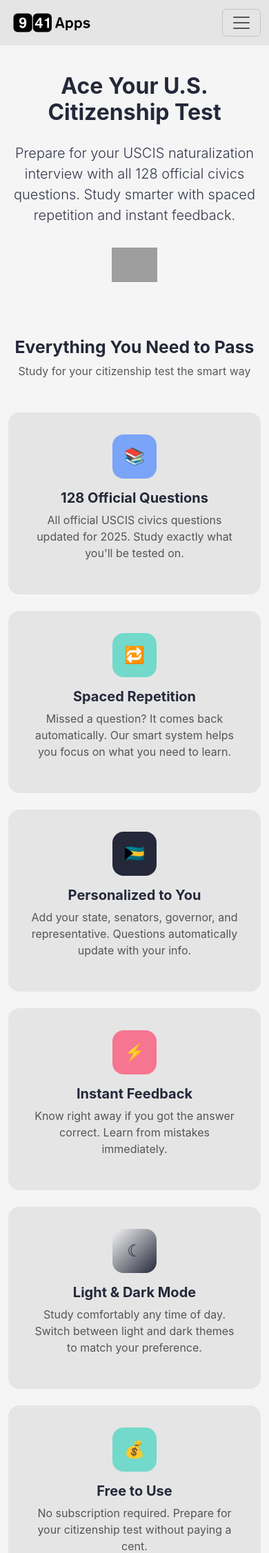
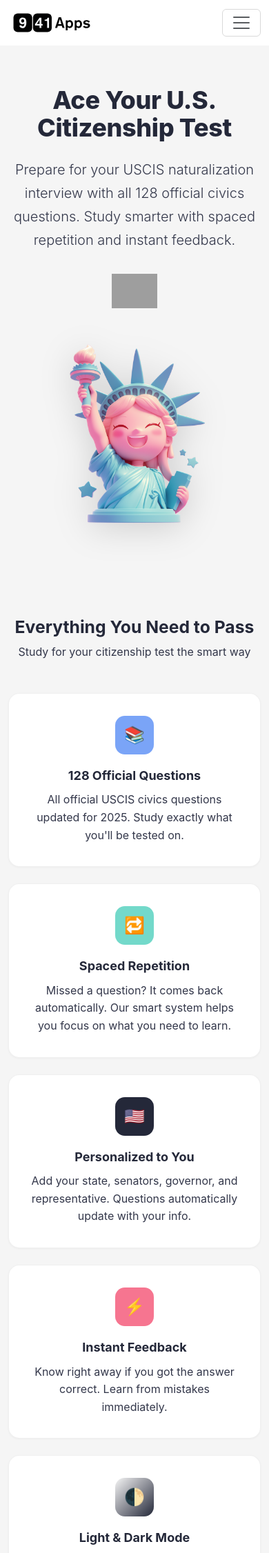
Before and after one commit to blakecrosley/acecitizenship.app, a FastAPI app: page / in a window 390 px wide. Shown: the top 2252 px of the page at 69% size. Run offline with FastAPI, Linux system fonts and the light colour scheme; some libraries are stand-ins or nearby versions; grey boxes are pictures that could not be loaded.

Commit message:
Improve design: typography, spacing, contrast, and accessibility
- Improve figure-ground contrast (white cards on gray background)
- Enhance hero typography (larger, tighter letter-spacing)
- Add WCAG AA compliant link color (#4A7FD9)
- Add :focus-visible styles for keyboard accessibility
- Refine card hover animations with proper easing
- Increase mobile spacing for better breathing room
- Improve CTA section with border separators
- Update feature icon color system with CSS classes
- Add mascot images and development run script

🤖 Generated with [Claude Code](https://claude.com/claude-code)

Co-Authored-By: Claude Opus 4.5 <noreply@anthropic.com>

```diff
--- a/app/static/css/custom.css
+++ b/app/static/css/custom.css
@@ -4,11 +4,13 @@
 :root {
     /* Light mode (default) */
     --ace-primary: #7AA4F7;
+    --ace-primary-text: #4A7FD9; /* Darker for text - WCAG AA compliant */
     --ace-secondary: #242839;
     --ace-success: #73D9CA;
     --ace-error: #F67590;
     --ace-background: #F5F5F5;
-    --ace-surface: #E5E5E5;
+    --ace-surface: #FFFFFF; /* White cards on gray background for better figure-ground */
+    --ace-surface-border: rgba(0, 0, 0, 0.06);
     --ace-text-primary: #242839;
     --ace-text-secondary: #33374A;
     --ace-disabled: #999BB3;
@@ -17,22 +19,25 @@
     --bs-primary: var(--ace-primary);
     --bs-body-bg: var(--ace-background);
     --bs-body-color: var(--ace-text-primary);
-    --bs-link-color: var(--ace-primary);
+    --bs-link-color: var(--ace-primary-text);
 }
 
 [data-theme="dark"] {
     --ace-primary: #7AA4F7;
+    --ace-primary-text: #7AA4F7; /* Same in dark mode - already good contrast */
     --ace-secondary: #F5F5F5;
     --ace-success: #73D9CA;
     --ace-error: #F67590;
     --ace-background: #1B1D25;
-    --ace-surface: #191A1F;
+    --ace-surface: #252830;
+    --ace-surface-border: rgba(255, 255, 255, 0.08);
     --ace-text-primary: #BFC7F5;
     --ace-text-secondary: #BFC7F5;
     --ace-disabled: #575D8A;
 
     --bs-body-bg: var(--ace-background);
     --bs-body-color: var(--ace-text-primary);
+    --bs-link-color: var(--ace-primary-text);
 }
 
 /* Typography - Rounded system fonts */
@@ -45,6 +50,17 @@ body {
 
 h1, h2, h3, h4, h5, h6 {
     font-weight: 700;
+    color: var(--ace-text-primary);
+}
+
+/* Override Bootstrap's text-muted for proper contrast */
+.text-muted {
+    color: var(--ace-text-secondary) !important;
+}
+
+/* Secondary text class for descriptions */
+.text-secondary-custom {
+    color: var(--ace-text-secondary);
 }
 
 /* Navbar */
@@ -107,14 +123,17 @@ h1, h2, h3, h4, h5, h6 {
 /* Cards and surfaces */
 .card {
     background-color: var(--ace-surface);
-    border: none;
+    border: 1px solid var(--ace-surface-border);
     border-radius: 16px;
-    transition: background-color 0.3s ease;
+    box-shadow: 0 1px 3px rgba(0, 0, 0, 0.04);
+    transition: transform 200ms cubic-bezier(0.4, 0, 0.2, 1),
+                box-shadow 200ms cubic-bezier(0.4, 0, 0.2, 1),
+                background-color 0.3s ease;
 }
 
 .card:hover {
     transform: translateY(-2px);
-    box-shadow: 0 8px 24px rgba(0, 0, 0, 0.1);
+    box-shadow: 0 8px 24px rgba(0, 0, 0, 0.08);
 }
 
 /* Buttons */
@@ -146,19 +165,42 @@ h1, h2, h3, h4, h5, h6 {
 
 /* Hero section */
 .hero {
-    padding: 80px 0;
-    text-align: center;
+    padding: 100px 0;
 }
 
 .hero h1 {
-    font-size: 3rem;
+    font-size: 3.5rem;
+    font-weight: 800;
+    letter-spacing: -0.02em;
+    line-height: 1.1;
     margin-bottom: 1.5rem;
+    color: var(--ace-text-primary);
 }
 
 .hero .lead {
     font-size: 1.25rem;
+    line-height: 1.7;
     color: var(--ace-text-secondary);
     margin-bottom: 2rem;
+    max-width: 480px;
+}
+
+/* Hero mascot */
+.hero-mascot {
+    position: relative;
+}
+
+.mascot-image {
+    max-width: 280px;
+    width: 100%;
+    height: auto;
+    filter: drop-shadow(0 8px 24px rgba(0, 0, 0, 0.15));
+    animation: float 3s ease-in-out infinite;
+}
+
+@keyframes float {
+    0%, 100% { transform: translateY(0); }
+    50% { transform: translateY(-6px); }
 }
 
 /* Features section */
@@ -167,15 +209,35 @@ h1, h2, h3, h4, h5, h6 {
 }
 
 .feature-icon {
-    width: 64px;
-    height: 64px;
+    width: 56px;
+    height: 56px;
     background-color: var(--ace-primary);
-    border-radius: 16px;
+    border-radius: 14px;
     display: flex;
     align-items: center;
     justify-content: center;
-    margin-bottom: 1rem;
+    margin-bottom: 1.25rem;
+    color: white;
+}
+
+.feature-icon span {
     font-size: 1.5rem;
+    line-height: 1;
+}
+
+/* Feature icon color variants */
+.feature-icon--primary { background-color: var(--ace-primary); }
+.feature-icon--success { background-color: var(--ace-success); }
+.feature-icon--error { background-color: var(--ace-error); }
+.feature-icon--dark { background-color: var(--ace-secondary); }
+.feature-icon--gradient {
+    background: linear-gradient(135deg, var(--ace-background), var(--ace-secondary));
+    color: var(--ace-text-primary);
+}
+
+[data-theme="dark"] .feature-icon--gradient {
+    background: linear-gradient(135deg, #3a3d4a, #1B1D25);
+    color: var(--ace-text-primary);
 }
 
 .feature-card {
@@ -183,11 +245,40 @@ h1, h2, h3, h4, h5, h6 {
     padding: 2rem;
 }
 
+.feature-card h5 {
+    font-size: 1.125rem;
+    font-weight: 700;
+    color: var(--ace-text-primary);
+    margin-bottom: 0.75rem;
+}
+
+.feature-card p {
+    color: var(--ace-text-secondary);
+    line-height: 1.6;
+    margin-bottom: 0;
+}
+
 /* CTA section */
 .cta {
-    padding: 80px 0;
+    padding: 100px 0;
     background-color: var(--ace-surface);
+    border-top: 1px solid var(--ace-surface-border);
+    border-bottom: 1px solid var(--ace-surface-border);
     text-align: center;
+}
+
+.cta h2 {
+    font-size: 2rem;
+    font-weight: 700;
+    letter-spacing: -0.01em;
+    color: var(--ace-text-primary);
+    margin-bottom: 1rem;
+}
+
+.cta p {
+    color: var(--ace-text-secondary);
+    font-size: 1.125rem;
+    line-height: 1.6;
 }
 
 /* Footer */
@@ -219,15 +318,28 @@ h1, h2, h3, h4, h5, h6 {
 /* Responsive */
 @media (max-width: 768px) {
     .hero h1 {
-        font-size: 2rem;
+        font-size: 2.25rem;
+        letter-spacing: -0.01em;
     }
 
     .hero {
-        padding: 40px 0;
+        padding: 60px 0;
+    }
+
+    .hero .lead {
+        max-width: 100%;
     }
 
     .features {
-        padding: 40px 0;
+        padding: 60px 0;
+    }
+
+    .cta {
+        padding: 60px 0;
+    }
+
+    .cta h2 {
+        font-size: 1.5rem;
     }
 }
 
--- a/app/templates/components/features.html
+++ b/app/templates/components/features.html
@@ -8,8 +8,8 @@
         <div class="row g-4">
             <div class="col-md-6 col-lg-4">
                 <div class="card h-100 feature-card">
-                    <div class="feature-icon mx-auto">
-                        <span style="color: white;">&#128218;</span>
+                    <div class="feature-icon feature-icon--primary mx-auto">
+                        <span>📚</span>
                     </div>
                     <h5>128 Official Questions</h5>
                     <p class="text-muted">
@@ -20,8 +20,8 @@
 
             <div class="col-md-6 col-lg-4">
                 <div class="card h-100 feature-card">
-                    <div class="feature-icon mx-auto" style="background-color: var(--ace-success);">
-                        <span style="color: white;">&#128257;</span>
+                    <div class="feature-icon feature-icon--success mx-auto">
+                        <span>🔁</span>
                     </div>
                     <h5>Spaced Repetition</h5>
                     <p class="text-muted">
@@ -32,8 +32,8 @@
 
             <div class="col-md-6 col-lg-4">
                 <div class="card h-100 feature-card">
-                    <div class="feature-icon mx-auto" style="background-color: #242839;">
-                        <span style="color: white;">&#127463;&#127480;</span>
+                    <div class="feature-icon feature-icon--dark mx-auto">
+                        <span>🇺🇸</span>
                     </div>
                     <h5>Personalized to You</h5>
                     <p class="text-muted">
@@ -44,8 +44,8 @@
 
             <div class="col-md-6 col-lg-4">
                 <div class="card h-100 feature-card">
-                    <div class="feature-icon mx-auto" style="background-color: var(--ace-error);">
-                        <span style="color: white;">&#9889;</span>
+                    <div class="feature-icon feature-icon--error mx-auto">
+                        <span>⚡</span>
                     </div>
                     <h5>Instant Feedback</h5>
                     <p class="text-muted">
@@ -56,8 +56,8 @@
 
             <div class="col-md-6 col-lg-4">
                 <div class="card h-100 feature-card">
-                    <div class="feature-icon mx-auto" style="background: linear-gradient(135deg, #F5F5F5, #242839);">
-                        <span>&#9790;</span>
+                    <div class="feature-icon feature-icon--gradient mx-auto">
+                        <span>🌓</span>
                     </div>
                     <h5>Light & Dark Mode</h5>
                     <p class="text-muted">
@@ -68,8 +68,8 @@
 
             <div class="col-md-6 col-lg-4">
                 <div class="card h-100 feature-card">
-                    <div class="feature-icon mx-auto" style="background-color: var(--ace-success);">
-                        <span style="color: white;">&#128176;</span>
+                    <div class="feature-icon feature-icon--success mx-auto">
+                        <span>🎁</span>
                     </div>
                     <h5>Free to Use</h5>
                     <p class="text-muted">
--- a/app/templates/components/hero.html
+++ b/app/templates/components/hero.html
@@ -1,13 +1,13 @@
 <section class="hero">
     <div class="container">
-        <div class="row justify-content-center">
-            <div class="col-lg-8">
+        <div class="row align-items-center justify-content-center">
+            <div class="col-lg-6 text-center text-lg-start">
                 <h1>Ace Your U.S. Citizenship Test</h1>
                 <p class="lead">
                     Prepare for your USCIS naturalization interview with all 128 official civics questions.
                     Study smarter with spaced repetition and instant feedback.
                 </p>
-                <div class="d-flex justify-content-center gap-3 flex-wrap">
+                <div class="d-flex justify-content-center justify-content-lg-start gap-3 flex-wrap">
                     <a href="https://apps.apple.com/us/app/ace-citizenship/id6532592671" target="_blank">
                         <img
                             src="https://developer.apple.com/assets/elements/badges/download-on-the-app-store.svg"
@@ -17,6 +17,15 @@
                     </a>
                 </div>
             </div>
+            <div class="col-lg-4 text-center mt-5 mt-lg-0">
+                <div class="hero-mascot">
+                    <img
+                        src="{{ url_for('static', path='images/statue-happy.png') }}"
+                        alt="Ace Citizenship mascot"
+                        class="mascot-image"
+                    >
+                </div>
+            </div>
         </div>
     </div>
 </section>
--- a/app/templates/components/navbar.html
+++ b/app/templates/components/navbar.html
@@ -25,8 +25,8 @@
                 @click="theme = theme === 'dark' ? 'light' : 'dark'; localStorage.setItem('theme', theme)"
                 :title="theme === 'dark' ? 'Switch to light mode' : 'Switch to dark mode'"
             >
-                <span x-show="theme === 'light'">&#9790;</span>
-                <span x-show="theme === 'dark'">&#9728;</span>
+                <span x-show="theme === 'light'">🌙</span>
+                <span x-show="theme === 'dark'">☀️</span>
             </button>
         </div>
     </div>
```
Also changed, not shown: other parts of app/static/css/custom.css (+44 -0 lines), app/static/images/flag.jpg (added), app/static/images/statue-happy.png (added), app/static/images/statue-upset.png (added), 2 other files.
